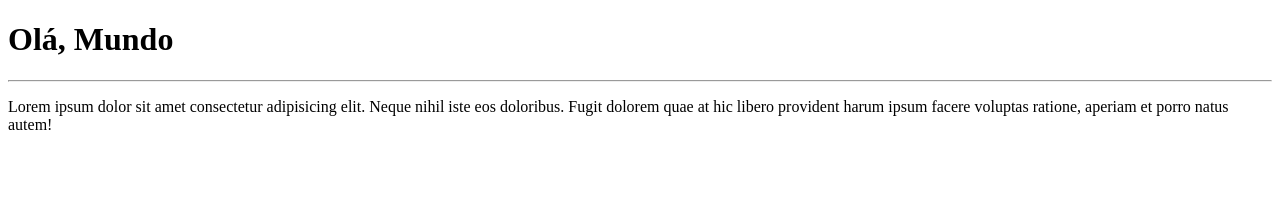
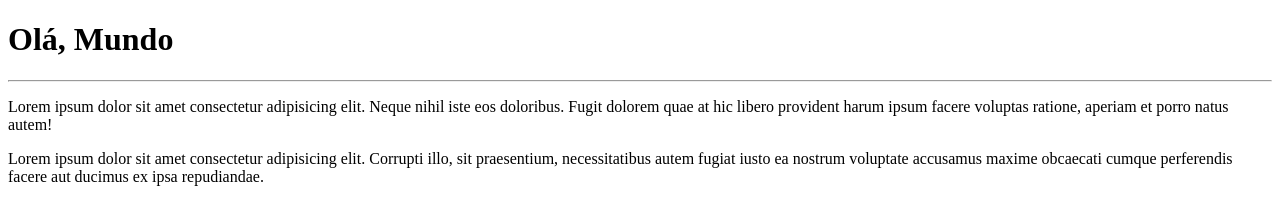
Before and after one commit to GuBach/Ola-Mundo, a plain HTML site: page Site Exemplo/index.html in a window 1280 px wide. Drawn offline with Linux system fonts and the light colour scheme.

Commit message:
Adidionei um paragrafo

```diff
--- a/Site Exemplo/index.html
+++ b/Site Exemplo/index.html
@@ -11,5 +11,9 @@
     <p>
         Lorem ipsum dolor sit amet consectetur adipisicing elit. Neque nihil iste eos doloribus. Fugit dolorem quae at hic libero provident harum ipsum facere voluptas ratione, aperiam et porro natus autem!
     </p>
+
+    <p>
+        Lorem ipsum dolor sit amet consectetur adipisicing elit. Corrupti illo, sit praesentium, necessitatibus autem fugiat iusto ea nostrum voluptate accusamus maxime obcaecati cumque perferendis facere aut ducimus ex ipsa repudiandae.
+    </p>
 </body>
 </html>
```
Also changed, not shown: 1 other file.
